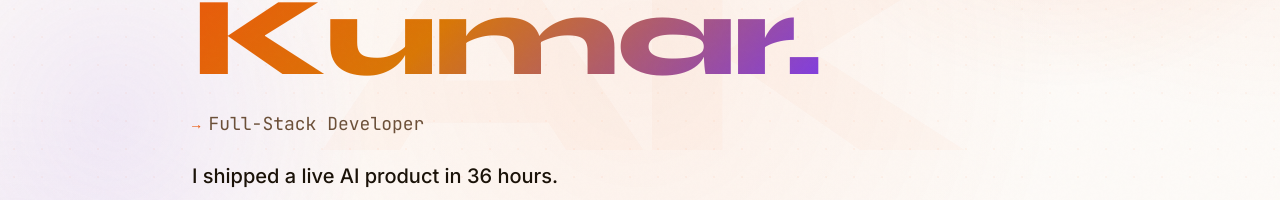
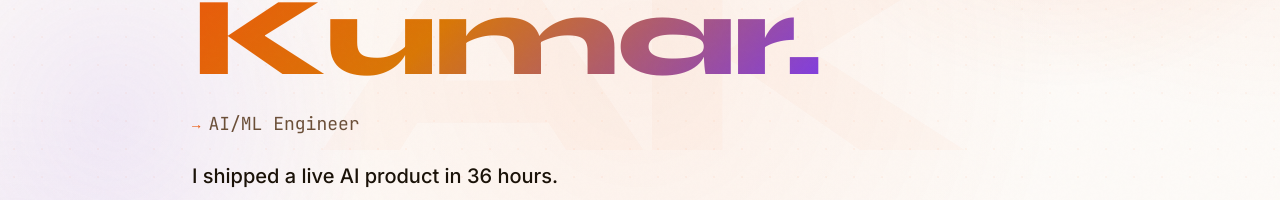
Before and after one commit to akuma579/Portfolio, a Next.js app: page / in a window 1280 px wide. Shown: the part 341-541 px from the top of the page. Built offline with nearby package versions, Linux system fonts and the light colour scheme.

Commit message:
fix(hero): robust typewriter animation cycling through roles

```diff
--- a/components/HeroSection.tsx
+++ b/components/HeroSection.tsx
@@ -24,22 +24,33 @@ export default function HeroSection() {
 
   // Typing animation
   useEffect(() => {
-    const word = ROLES[wordIdx];
-    let t: ReturnType<typeof setTimeout>;
-    if (!deleting && charIdx <= word.length) {
-      t = setTimeout(() => {
-        setDisplayed(word.slice(0, charIdx));
-        setCharIdx((c) => c + 1);
-        if (charIdx === word.length) t = setTimeout(() => setDeleting(true), 2000);
-      }, 75);
-    } else if (deleting && charIdx >= 0) {
-      t = setTimeout(() => {
-        setDisplayed(word.slice(0, charIdx));
-        setCharIdx((c) => c - 1);
-        if (charIdx === 0) { setDeleting(false); setWordIdx((w) => (w + 1) % ROLES.length); }
-      }, 40);
+    const typingSpeed = 75;
+    const deletingSpeed = 40;
+    const pauseBeforeDelete = 2000;
+    const current = ROLES[wordIdx];
+    let timer: ReturnType<typeof setTimeout> | null = null;
+
+    // Update displayed slice immediately based on charIdx
+    setDisplayed(current.slice(0, Math.max(0, Math.min(charIdx, current.length))));
+
+    if (!deleting) {
+      if (charIdx < current.length) {
+        timer = setTimeout(() => setCharIdx((c) => c + 1), typingSpeed);
+      } else {
+        // word complete, pause then start deleting
+        timer = setTimeout(() => setDeleting(true), pauseBeforeDelete);
+      }
+    } else {
+      if (charIdx > 0) {
+        timer = setTimeout(() => setCharIdx((c) => c - 1), deletingSpeed);
+      } else {
+        // finished deleting, move to next word
+        setDeleting(false);
+        setWordIdx((w) => (w + 1) % ROLES.length);
+      }
     }
-    return () => clearTimeout(t);
+
+    return () => { if (timer) clearTimeout(timer); };
   }, [charIdx, deleting, wordIdx]);
 
   // Mouse tracking spotlight
```
